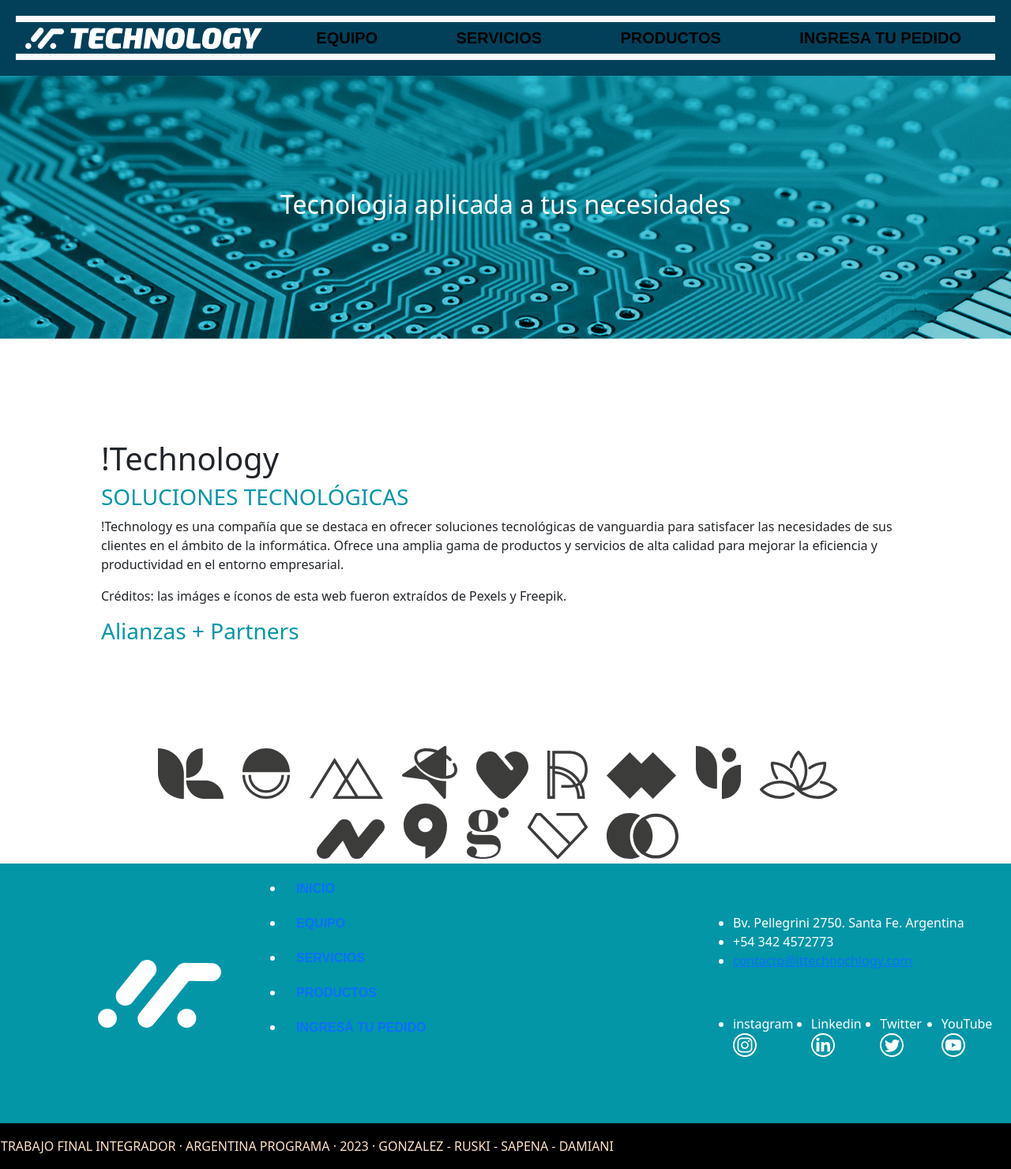
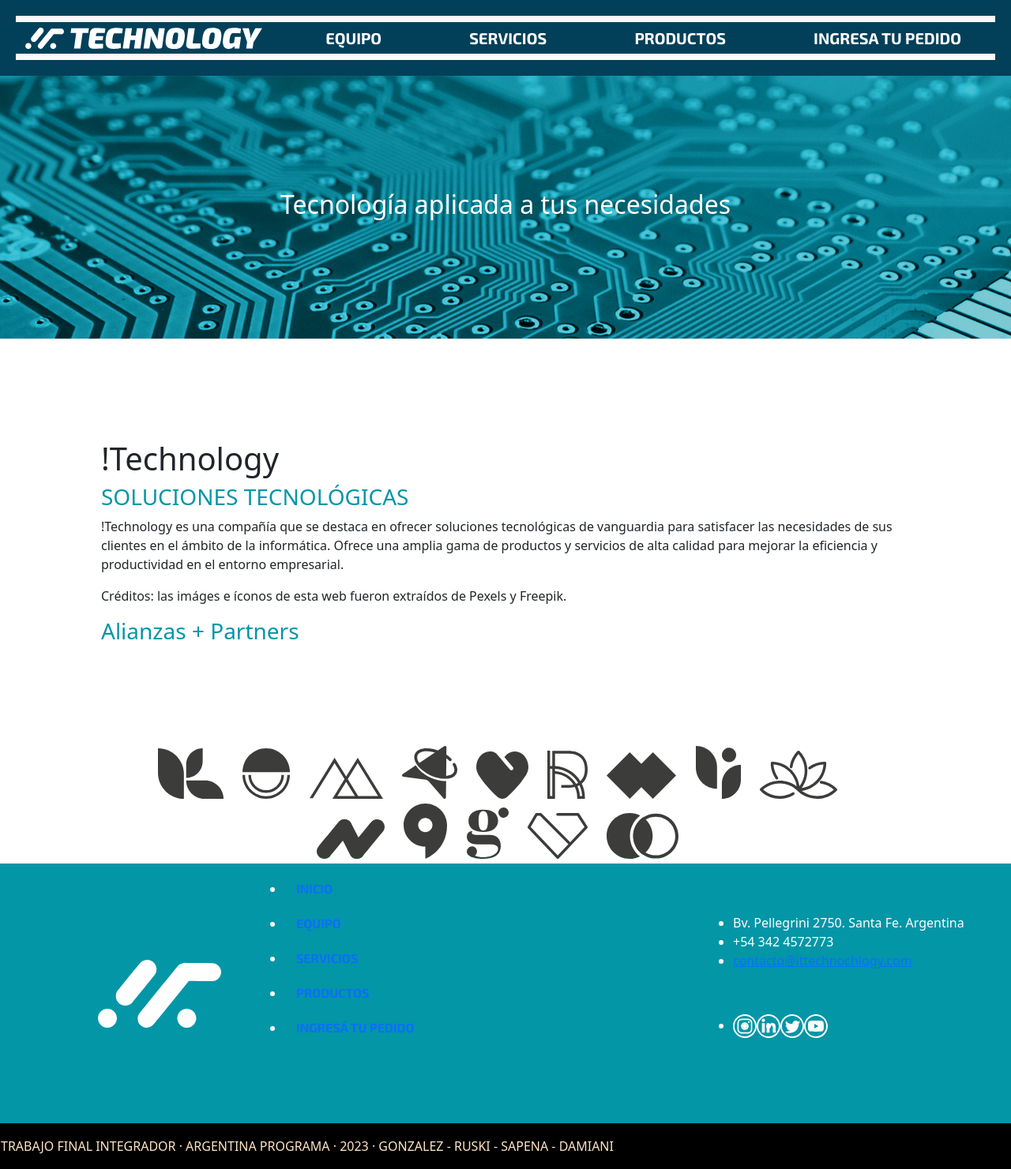
Before and after one commit to Fruski/Trabajo-Integrador-UTN, a plain HTML site: page it technology/index.html in a window 1280 px wide. Shown: the whole page at 79% size. Drawn offline with nearby package versions, Linux system fonts and the light colour scheme.

Commit message:
Update index.html
Ajustes de texto y bordes y corrección de enlaces en el menú de navegación. Empecé a aplicar estilos de texto y de color en css. Mañana continúo.

```diff
--- a/it technology/index.html
+++ b/it technology/index.html
@@ -7,17 +7,19 @@
      <title>IT Technology</title>
     <link rel="stylesheet" href="estilo.css">
     <link href="https://cdn.jsdelivr.net/npm/bootstrap@5.3.0-alpha3/dist/css/bootstrap.min.css" rel="stylesheet" integrity="sha384-KK94CHFLLe+nY2dmCWGMq91rCGa5gtU4mk92HdvYe+M/SXH301p5ILy+dN9+nJOZ" crossorigin="anonymous">
+    <link href="https://fonts.googleapis.com/css2?family=Exo+2:wght@400;600;700&display=swap" rel="stylesheet">
  </head>
+
  <body>
     <header>
-      <nav class="navbar navbar-expand-lg bg-body-tertiary">
+      <nav class="navbar navbar-expand-lg bg-body-tertiary navbar navbar-dark bg-dark">  <!-- la última propiedad le agrega color blanco a la barra de navegación -->
          <div class="container-fluid">
          <div class="logo">
          <img src="./multimedia/logo_ittechnology.svg" alt="logo" width="100%">
          </div>
-            <a href="/pages/equipo.html"class="navbar-brand">equipo</a>
+            <a href="/pages/equipo.html" class="navbar-brand">equipo</a>
             <a href="/pages/servicios.html" class="navbar-brand">servicios</a>
-            <a href="/pages/productos.html"class="navbar-brand">productos</a>
+            <a href="/pages/productos.html" class="navbar-brand">productos</a>
             <a href="/pages/pedido.html" class="navbar-brand">Ingresa tu pedido</a>
            </a>
            </div>
@@ -28,11 +30,9 @@
          <div style="position: relative;">
            <img src="./multimedia/home_ittechnology - copia.png" alt="IT Technology home" width="100%">
            <div style="position: absolute; top: 50%; left: 50%; transform: translate(-50%, -50%);">
-            <h2>Tecnologia aplicada a tus necesidades</h2>
+            <h2>Tecnología aplicada a tus necesidades</h2>
           </div>
         </div>
-          <!--(frase destacada sobre imagen)-->
-
         <div class="centro">
           <h1>!Technology</h1>
           <h3>SOLUCIONES TECNOLÓGICAS</h3> <!--(título 1 de esta página. Si bien cada línea tiene formato diferente, podemos diferenciarlo con css de modo que para el SEO la info quede completa. Les parece?)-->
@@ -67,7 +67,6 @@
             </ul>
           </div>
          </div>
-
         <!-- VER SI NO AJUSTAMOS EL TAMAÑO DE ESTAS IMÁGENES A % UNA VEZ QUE ESTÉ EL FONDO DE COLOR PARA MEJOR RESPUESTA EN RESPONSIVE. Lo trabajé así de momento para que queden igual que en la maqueta-->
 
 </main>
@@ -77,12 +76,11 @@
             <div class="logo-2">
               <img src="./multimedia/iso_footer.svg" alt="Logo" width="70%">
             </div>
-        <!-- <img src="" alt="" width="">
-        esta imagen sería el logo de la empresa sin el nombre (abajo a la izquierda) -->
+
             <div class="footer-links">
              <ul>
                 <li><a href="#">Inicio</a></li> <!-- mi idea es que a home podamos acceder haciendo click en el logo -->
-                <li><a href="/pages/"> equipo </a></li>
+                <li><a href="/pages/equipo.html"> equipo </a></li>
                 <li><a href="/pages/servicios.html"> servicios </a></li>
                 <li><a href="/pages/productos.html"> productos </a></li>
                 <li><a href="/pages/pedido.html"> ingresá tu pedido </a></li>
@@ -100,22 +98,22 @@
           <div class="iconos">
             <ul>
              <li>
-                instagram <!-- dejo este texto hasta tanto se cree en plano de color de fondo. Luego se borra porque ya está incorporada la imagen. VER SI NO AJUSTAMOS EL TAMAÑO A % UNA VEZ QUE ESTÉ EL FONDO DE COLOR PARA MEJOR RESPUESTA EN RESPONSIVE-->
+               <!--VER SI NO AJUSTAMOS EL TAMAÑO A % UNA VEZ QUE ESTÉ EL FONDO DE COLOR PARA MEJOR RESPUESTA EN RESPONSIVE-->
                 <a href="https://www.instagram.com/github/" target="_blank">
                 <img src="./multimedia/logo_ig.svg" alt="Instagram" width="30px"></a>
              </li>
              <li>
-                Linkedin <!-- dejo este texto hasta tanto se cree en plano de color de fondo. Luego se borra porque ya está incorporada la imagen. VER SI NO AJUSTAMOS EL TAMAÑO A % UNA VEZ QUE ESTÉ EL FONDO DE COLOR PARA MEJOR RESPUESTA EN RESPONSIVE-->
+                <!-- VER SI NO AJUSTAMOS EL TAMAÑO A % UNA VEZ QUE ESTÉ EL FONDO DE COLOR PARA MEJOR RESPUESTA EN RESPONSIVE-->
                 <a href="https://www.linkedin.com/company/github/" target="_blank">
                 <img src="./multimedia/logo_lkn.svg" alt="Linkedin" width="30px"></a>
              </li>
              <li>
-                Twitter <!-- dejo este texto hasta tanto se cree en plano de color de fondo. Luego se borra porque ya está incorporada la imagen. VER SI NO AJUSTAMOS EL TAMAÑO A % UNA VEZ QUE ESTÉ EL FONDO DE COLOR PARA MEJOR RESPUESTA EN RESPONSIVE-->
+                <!-- VER SI NO AJUSTAMOS EL TAMAÑO A % UNA VEZ QUE ESTÉ EL FONDO DE COLOR PARA MEJOR RESPUESTA EN RESPONSIVE-->
                  <a href="https://twitter.com/github" target="_blank">
                 <img src="./multimedia/logo_twt.svg" alt="Twitter" width="30px"></a>
              </li>
              <li>
-                YouTube <!-- dejo este texto hasta tanto se cree en plano de color de fondo. Luego se borra porque ya está incorporada la imagen. VER SI NO AJUSTAMOS EL TAMAÑO A % UNA VEZ QUE ESTÉ EL FONDO DE COLOR PARA MEJOR RESPUESTA EN RESPONSIVE-->
+                <!-- VER SI NO AJUSTAMOS EL TAMAÑO A % UNA VEZ QUE ESTÉ EL FONDO DE COLOR PARA MEJOR RESPUESTA EN RESPONSIVE-->
                  <a href="https://www.youtube.com/watch?v=suzMNqDQiyU" target="_blank">
                 <img src="./multimedia/logo_yt.svg" alt="YouTube" width="30px"></a>
              </li>
```
